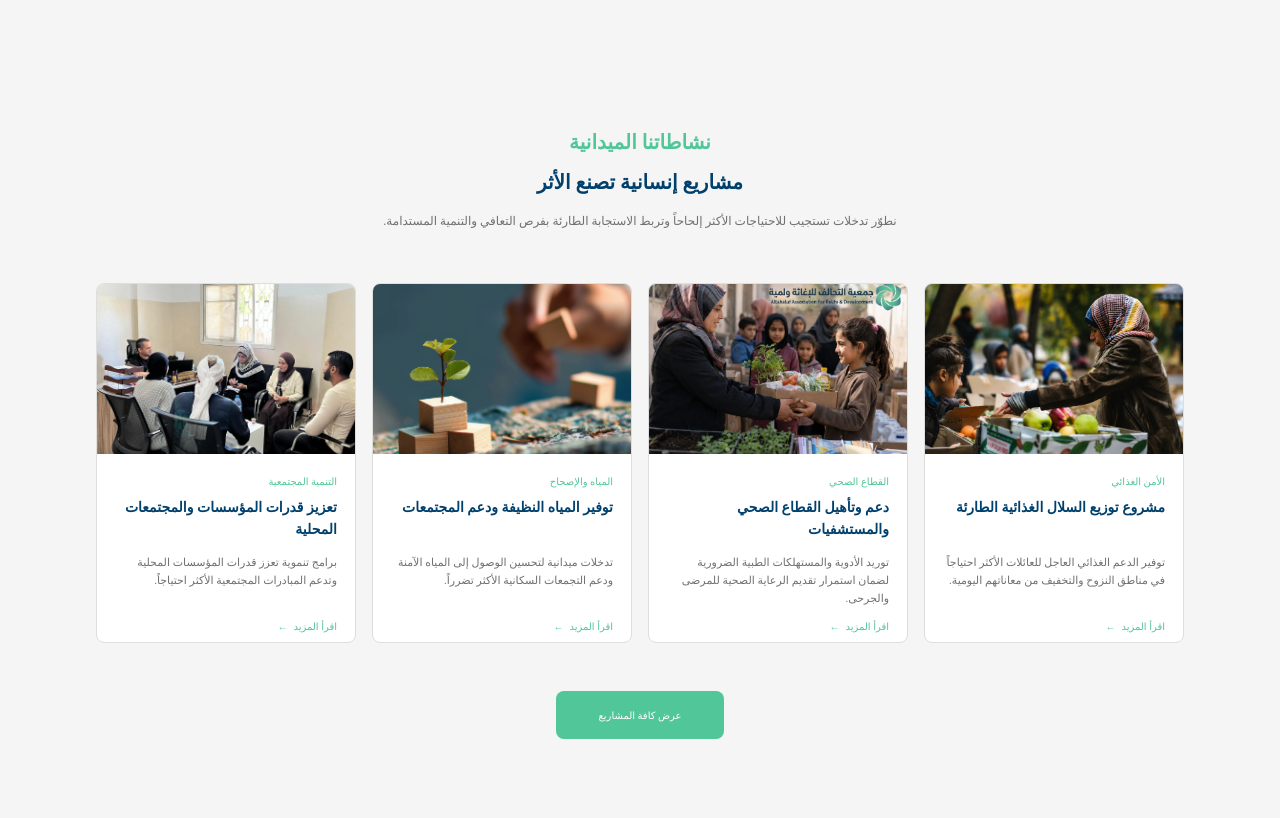
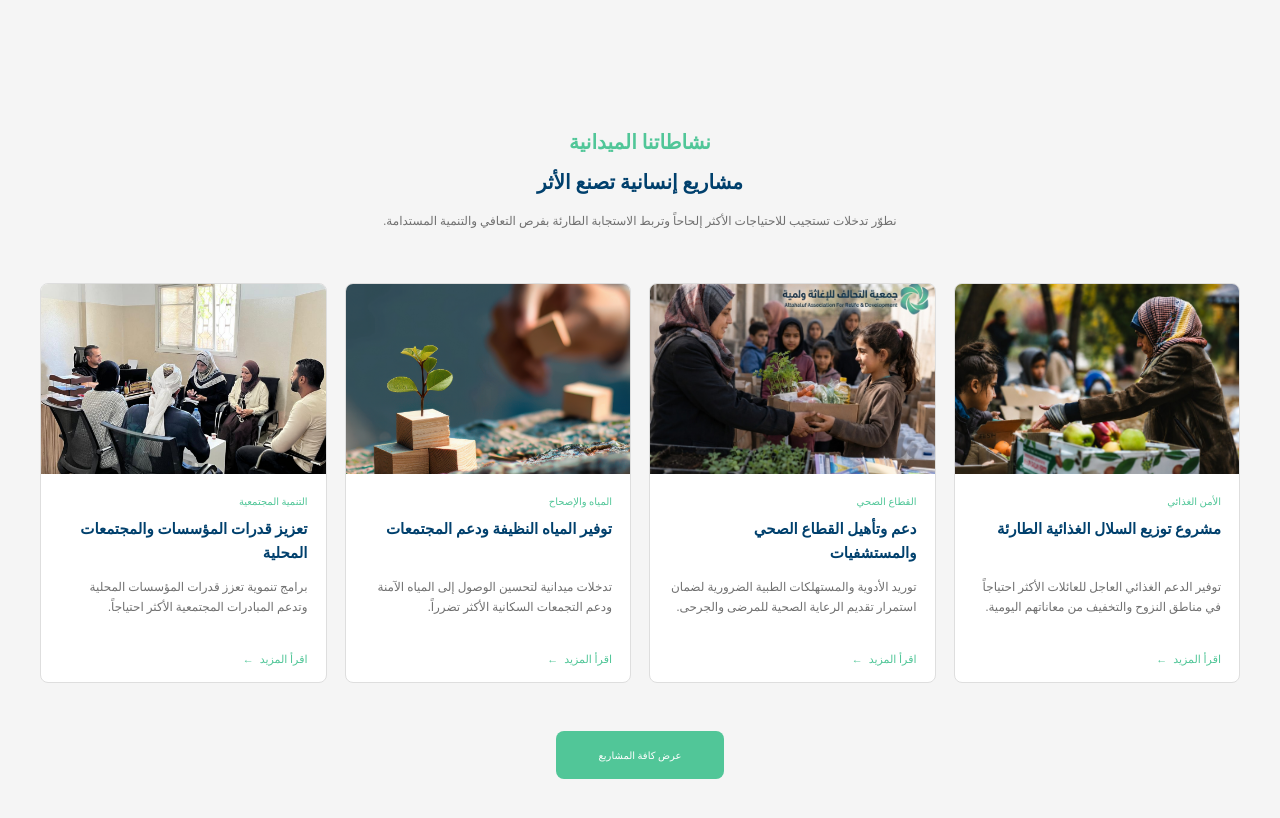
Before and after one commit to medicom162023-cell/taha, a Next.js app: page / in a window 1280 px wide. Shown: the part 1660-2478 px from the top of the page. Built offline with nearby package versions, Linux system fonts and the light colour scheme; no server answers; a web font is replaced by a local one.

Commit message:
Enlarge project cards for desktop readability

```diff
--- a/components/ProjectsSection.tsx
+++ b/components/ProjectsSection.tsx
@@ -34,7 +34,7 @@ const projects = [
 export default function ProjectsSection() {
   return (
     <section id="projects" className="bg-[#f5f5f5] py-20 font-[Alexandria] lg:py-[139px]">
-      <div className="mx-auto max-w-[1088px] px-5 lg:px-0">
+      <div className="mx-auto max-w-[1200px] px-5 xl:px-0">
         <div className="mb-[50px] text-center">
           <span className="mb-[10px] block text-[20px] font-bold leading-[29px] text-[#51c698]">نشاطاتنا الميدانية</span>
           <h2 className="text-[20px] font-bold leading-[30px] text-[#00406d]">مشاريع إنسانية تصنع الأثر</h2>
@@ -43,7 +43,7 @@ export default function ProjectsSection() {
             </p>
         </div>
 
-        <div className="grid grid-cols-1 gap-4 sm:grid-cols-2 lg:grid-cols-4">
+        <div className="grid grid-cols-1 gap-[18px] sm:grid-cols-2 lg:grid-cols-4">
           {projects.map((project, index) => (
             <motion.article
               key={project.title}
@@ -51,19 +51,19 @@ export default function ProjectsSection() {
               whileInView={{ opacity: 1, y: 0 }}
               viewport={{ once: true, amount: 0.2 }}
               transition={{ duration: 0.45, delay: index * 0.08 }}
-              className="group h-[360px] overflow-hidden rounded-[8px] border border-[#dedede] bg-white transition hover:-translate-y-1 hover:shadow-[0_10px_24px_rgba(0,64,109,0.08)]"
+              className="group h-[400px] overflow-hidden rounded-[8px] border border-[#dedede] bg-white transition hover:-translate-y-1 hover:shadow-[0_10px_24px_rgba(0,64,109,0.08)]"
             >
-              <div className="relative h-[170px] overflow-hidden">
-                <Image src={project.image} alt={project.title} fill sizes="(max-width: 640px) 100vw, (max-width: 1024px) 50vw, 260px" className="object-cover transition duration-500 group-hover:scale-105" />
+              <div className="relative h-[190px] overflow-hidden">
+                <Image src={project.image} alt={project.title} fill sizes="(max-width: 640px) 100vw, (max-width: 1024px) 50vw, 288px" className="object-cover transition duration-500 group-hover:scale-105" />
               </div>
 
               <div className="px-[18px] py-[20px] text-right">
                 <span className="mb-[8px] block text-[10px] font-normal text-[#51c698]">{project.category}</span>
-                <h3 className="min-h-[48px] text-[14px] font-bold leading-[22px] text-[#00406d]">
+                <h3 className="min-h-[52px] text-[15px] font-bold leading-[24px] text-[#00406d]">
                   {project.title}
                 </h3>
-                <p className="mt-[8px] line-clamp-3 min-h-[54px] text-[11px] leading-[18px] text-[#707070]">{project.description}</p>
-                <Link href="/projects" className="mt-[12px] inline-flex items-center gap-[6px] text-[10px] font-normal text-[#51c698]">
+                <p className="mt-[8px] line-clamp-3 min-h-[60px] text-[12px] leading-[20px] text-[#707070]">{project.description}</p>
+                <Link href="/projects" className="mt-[14px] inline-flex items-center gap-[6px] text-[11px] font-normal text-[#51c698]">
                   اقرأ المزيد <span aria-hidden>←</span>
                 </Link>
               </div>
```
